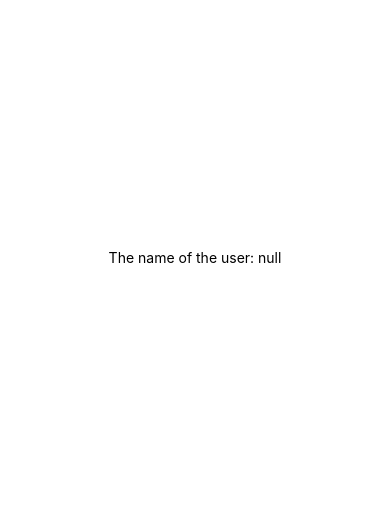
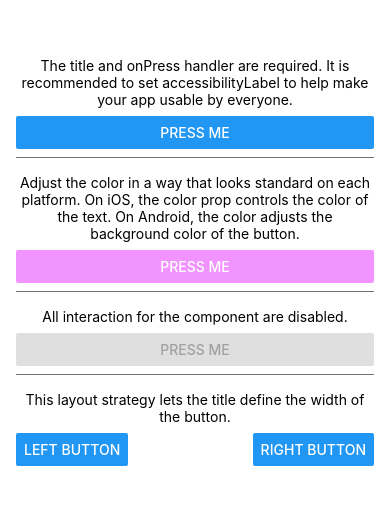
Before and after one commit to KeorapetseCode/SuperChat, a React Native app: screen / in a window 390 px wide. Shown: the part 165-670 px from the top of the page. Built offline with nearby package versions, Linux system fonts and the light colour scheme; no server answers.

Commit message:
App.js with buttons to test Log-Rock

```diff
--- a/App.js
+++ b/App.js
@@ -1,8 +1,124 @@
+import React from 'react';
+import {
+  StyleSheet,
+  Button,
+  View,
+  SafeAreaView,
+  Text,
+  Alert,
+} from 'react-native';
+
+const Separator = () => <View style={styles.separator} />;
+
+const App = () => (
+  <SafeAreaView style={styles.container}>
+    <View>
+      <Text style={styles.title}>
+        The title and onPress handler are required. It is recommended to set
+        accessibilityLabel to help make your app usable by everyone.
+      </Text>
+      <Button
+        title="Press me"
+        onPress={() => Alert.alert('Simple Button pressed')}
+      />
+    </View>
+    <Separator />
+    <View>
+      <Text style={styles.title}>
+        Adjust the color in a way that looks standard on each platform. On iOS,
+        the color prop controls the color of the text. On Android, the color
+        adjusts the background color of the button.
+      </Text>
+      <Button
+        title="Press me"
+        color="#f194ff"
+        onPress={() => Alert.alert('Button with adjusted color pressed')}
+      />
+    </View>
+    <Separator />
+    <View>
+      <Text style={styles.title}>
+        All interaction for the component are disabled.
+      </Text>
+      <Button
+        title="Press me"
+        disabled
+        onPress={() => Alert.alert('Cannot press this one')}
+      />
+    </View>
+    <Separator />
+    <View>
+      <Text style={styles.title}>
+        This layout strategy lets the title define the width of the button.
+      </Text>
+      <View style={styles.fixToText}>
+        <Button
+          title="Left button"
+          onPress={() => Alert.alert('Left button pressed')}
+        />
+        <Button
+          title="Right button"
+          onPress={() => Alert.alert('Right button pressed')}
+        />
+      </View>
+    </View>
+  </SafeAreaView>
+);
+
+const styles = StyleSheet.create({
+  container: {
+    flex: 1,
+    justifyContent: 'center',
+    marginHorizontal: 16,
+  },
+  title: {
+    textAlign: 'center',
+    marginVertical: 8,
+  },
+  fixToText: {
+    flexDirection: 'row',
+    justifyContent: 'space-between',
+  },
+  separator: {
+    marginVertical: 8,
+    borderBottomColor: '#737373',
+    borderBottomWidth: StyleSheet.hairlineWidth,
+  },
+});
+
+export default App;
+
+
+/*
+import { StatusBar } from 'expo-status-bar';
+import { StyleSheet, Text, View } from 'react-native';
+
+export default function App() {
+  return (
+    <View style={styles.container}>
+      <Text>Open up App.js to start working on your app!</Text>
+      <StatusBar style="auto" />
+    </View>
+  );
+}
+
+const styles = StyleSheet.create({
+  container: {
+    flex: 1,
+    backgroundColor: '#fff',
+    alignItems: 'center',
+    justifyContent: 'center',
+  },
+});
+*/
+
+
+/*
 import { StatusBar } from 'expo-status-bar';
 import { useAssets } from "expo-asset";
 import React, { useState, useEffect } from "react";
 import { StyleSheet, Text, View, LogBox } from 'react-native';
-import { onAuthStateChanged } from 'firebase/auth';
+//import { onAuthStateChanged } from 'firebase/auth';
 import { auth } from "./firebase";
 
 //Logbox. Error loging system that React Native uses. Certain Firebases errors that we are recommended to ignore
@@ -11,12 +127,12 @@
   "Setting a timer",
   "AsyncStorage has been extracted from react-native core and will be removed in a future release.",
 ]);
-*/
+
 
 function App() {
   const [currUser, setCurrUser] = useState(null);
   const [loading, setLoading] = useState(true);
-
+  /*
   useEffect(() => {
     const unsub = onAuthStateChanged(auth, (user) =>{
       setLoading(false);
@@ -27,10 +143,10 @@
     return () => unsub();
   }, []);
 
-  if (loading){
+  if (loading) {
     return <Text>Still Loading....</Text>
   }
-  else{
+  else {
     return (
       <View style={styles.container}>
         <Text>The name of the user: {JSON.stringify(currUser)}</Text>
@@ -61,5 +177,5 @@
   else
     return <App />
 }
-
 export default Main
+*/
--- a/firebase.js
+++ /dev/null
@@ -1,23 +0,0 @@
-import { initializeApp } from "firebase/app";
-import { getAuth, signInWithEmailAndPassword, createUserWithEmailAndPassword } from "firebase/auth";
-import { getStorage } from "firebase/storage";
-import { initializeFirestore } from "firebase/firestore";
-import Constants from "expo-constants";
-
-//need to use .env to safely use API keys and push the file to remote repo
-const firebaseConfig = {
-  apiKey: Constants.manifest.extra.apiKey,
-  authDomain: Constants.manifest.extra.authDomain,
-  projectId: Constants.manifest.extra.projectId,
-  storageBucket: Constants.manifest.extra.storageBucket,
-  messagingSenderId: Constants.manifest.extra.messagingSenderId,
-  appId: Constants.manifest.extra.appId
-};
-
-export const app = initializeApp(firebaseConfig);
-export const auth = getAuth(app);
-export const storage = getStorage(app);
-export const db = initializeFirestore(app, { experimentalForceLongPolling: true, });
-export function sIgnIn(email, password) {
-  return createUserWithEmailAndPassword(auth, email, password);
-}
--- a/package.json
+++ b/package.json
@@ -1,4 +1,4 @@
-  {
+{
   "name": "superchat",
   "version": "1.0.0",
   "main": "node_modules/expo/AppEntry.js",
@@ -14,10 +14,9 @@
     "@react-navigation/stack": "^6.3.9",
     "dotenv": "^16.0.3",
     "expo": "~47.0.8",
-    "expo-asset": "~8.6.2",
+    "expo-asset": "~8.7.0",
     "expo-constants": "^14.0.2",
     "expo-status-bar": "~1.4.2",
-    "firebase": "^9.15.0",
     "react": "18.1.0",
     "react-native": "0.70.5",
     "react-native-easy-grid": "^0.2.2",
```
Also changed, not shown: 1 other file (tests, documents, lock files or other folders).
